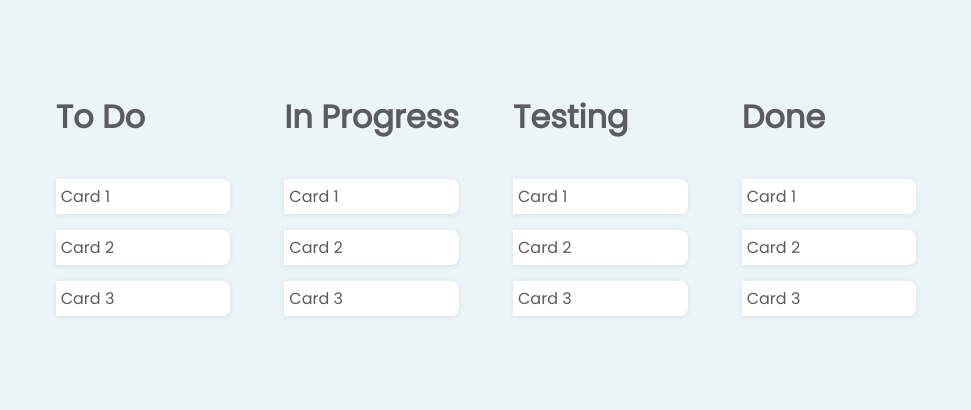
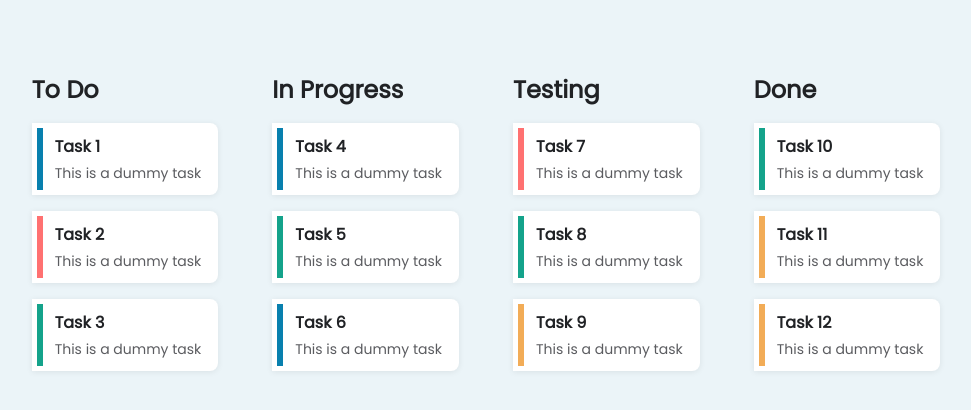
Before and after one commit to larsnaslund/task-organizer, a React (Create React App) app: page / in a window 1280 px wide. Shown: the top 410 px of the page, without its empty margins (154-1125 px from the left). Built offline with nearby package versions, Linux system fonts and the light colour scheme.

Commit message:
Refactor + support for headers and priorities

```diff
--- a/src/KanbanContext.js
+++ b/src/KanbanContext.js
@@ -7,39 +7,119 @@ export function useKanbanData() {
 }
 
 export const KanbanProvider = (props) => {
+    /*
+        Visual illustration of kanban of terminology, a picture says a 1000 words.
 
-    /*
-    const priorityLevels = ['expedite', 'normal priority', 'not critical', 'low priority'];
-    const task = {
-        'id': 1,
-        'title': 'Make coffee',
-        'description': 'descriptive text',
-        'priority': ''
-    }*/
+        Process Todo    Process Doing       Process Done
+        task            task                task
+        task            task                task
+    */
+    const [processes, setProcesses] = useState([]);
+    const [tasks, setTasks] = useState([]);
+
+    //TODO redo. Not very flexible at the moment
+    const priorities = [
+        'normal priority',
+        'expedite',
+        'not critical',
+        'low priority'
+    ];
+
+    const defaultPriority = priorities[0];
+
+    /* Props and functions accessible from the hook */
+    const value = {
+        tasks,
+        processes,
+        getTasksBelongingTo
+    };
 
 
-    const [items, setItems] = useState([]);
+    /**
+     *
+     * @param {*} id
+     * @param {*} title
+     * @param {*} description
+     * @param {*} priority
+     * @param {*} processId current process task belongs to
+     * @returns
+     */
+    function newTask(id, title, description, priority, processId) {
+        return {
+            'id': id,
+            'title': title,
+            'description': description,
+            'priority': !priority ? defaultPriority : priority,
+            'process': !processId ? null : processId
+        }
+    }
 
-    const value = {
-        items
-    };
+
+    /**
+     * Create a new id
+     * TODO change once basic functionality is done as this id depends on the task count and is not properly unique
+     */
+    const getNewId = () => tasks.length + 1;
+
+    /**
+     *
+     * @param {*} processId
+     * @returns
+     */
+    function getTasksBelongingTo(processId) {
+        return tasks.filter(task => task.process == processId);
+    }
+
 
     useEffect(() => {
-        // Set up dummy data
-        const list = [
-            { 'title': 'To Do', items: ['Card 1', 'Card 2', 'Card 3'] },
-            { 'title': 'In Progress', items: ['Card 1', 'Card 2', 'Card 3'] },
-            { 'title': 'Testing', items: ['Card 1', 'Card 2', 'Card 3'] },
-            { 'title': 'Done', items: ['Card 1', 'Card 2', 'Card 3'] }
+
+        // TODO properly fetch tasks
+
+        const dummyTaskCount = 12;
+
+        // Generate dummy processes
+        let dummyProcesses = [
+            { 'id': 1, 'title': 'To Do' },
+            { 'id': 2, 'title': 'In Progress' },
+            { 'id': 3, 'title': 'Testing' },
+            { 'id': 4, 'title': 'Done' }
         ];
-        setItems([...list]);
+
+        let i = 0;
+        let dummyTaskPerProcess = dummyTaskCount / dummyProcesses.length;
+        let process = 1;
+
+        // Generate dummy tasks
+        let dummyTasks = new Array(dummyTaskCount).fill().map((element, index) => {
+
+            if (i >= dummyTaskPerProcess) {
+                process++;
+                i = 0;
+            }
+            i++;
+
+            // Generate random priority
+            let r = Math.floor(Math.random() * priorities.length);
+            let randomPriority = priorities[r];
+
+            return newTask(
+                index + 1, // id
+                `Task ${index + 1}`, // title
+                `This is a dummy task`,  // description
+                randomPriority, // let it assign a default
+                process  // process
+            )
+        });
+
+        setProcesses(dummyProcesses);
+        setTasks(dummyTasks);
 
     }, []);
 
     // On item change
     useEffect(() => {
-        // TODO catch and do stufff
-    }, [items]);
+        // TODO catch and do stuff
+    }, [tasks]);
 
     return (
         <KanbanContext.Provider value={value}>
--- a/src/components/Card.js
+++ b/src/components/Card.js
@@ -1,22 +1,31 @@
 import { useState } from "react";
 
-export default function Card({ text }) {
+export default function Card({ title, text, priority }) {
 
     const [responsiveClass, setResponsiveClass] = useState('');
 
     const onDragStartEvent = () => {
-        console.log('start');
-        setResponsiveClass('dragging');
+        console.log('drag start');
+        setTimeout(() =>
+            setResponsiveClass('dragging'), 0
+        );
     }
 
     const onDragEndEvent = () => {
-        console.log('end');
+        console.log('drag end');
         setResponsiveClass('');
+    }
+
+    const getPriorityStyling = (priority) => {
+        return !priority ? '' : 'priority-' + priority.split(' ').join('-');
     }
 
     return (
         <div draggable onDragStart={onDragStartEvent} onDragEnd={onDragEndEvent} className={'kanban-card ' + responsiveClass}>
-            {text}
+            <div className={'wrapper ' + getPriorityStyling(priority)}>
+                <div className="header">{title}</div>
+                <div className="body">{text}</div>
+            </div>
         </div>
     );
 }
--- a/src/components/Column.js
+++ b/src/components/Column.js
@@ -1,11 +1,13 @@
 import Card from "./Card"
 
-export default function Column({ title, items }) {
+export default function Column({ items, title }) {
+
     return <div className="kanban-column">
-        <h1>{title}</h1>
+        <div className="header">{title}</div>
+
         {items.map((item, index) =>
             /* TODO fix key. Temp solution */
-            <Card key={(title + item + index).replace(/ /g, '')} text={item} />
+            <Card key={(title + item + index).replace(/ /g, '')} title={item.title} text={item.description} priority={item.priority} />
         )}
     </div>
 }
--- a/src/screens/Dashboard.js
+++ b/src/screens/Dashboard.js
@@ -4,17 +4,16 @@ import { useKanbanData } from '../KanbanContext';
 
 export default function Dashboard() {
 
-    const { items } = useKanbanData();
+    const { getTasksBelongingTo, processes } = useKanbanData();
 
     useEffect(() => {
         document.title = "KanBan thingy - Dashboard";
     }, []);
 
-
     return <>
         <div id='kanban-board'>
-            {items.map((column, index) =>
-                <Column key={'c' + index} title={column.title} items={column.items} />
+            {processes.map((process, index) =>
+                <Column key={'c' + index} title={process.title} items={getTasksBelongingTo(process.id)} />
             )}
         </div>
 
```
